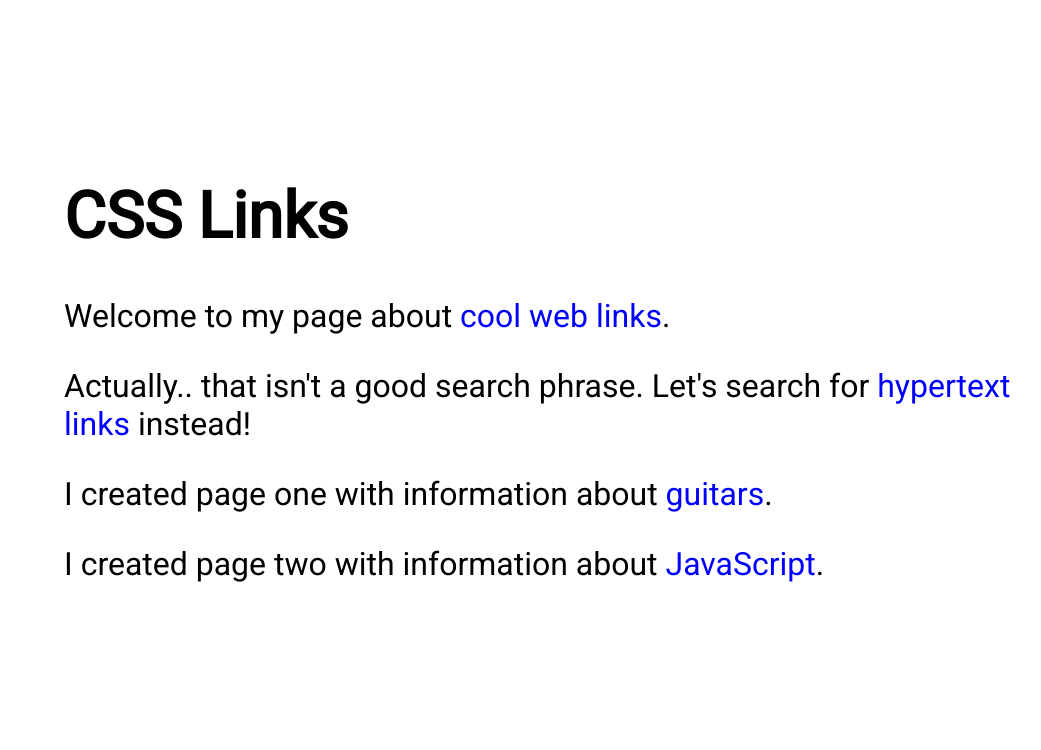
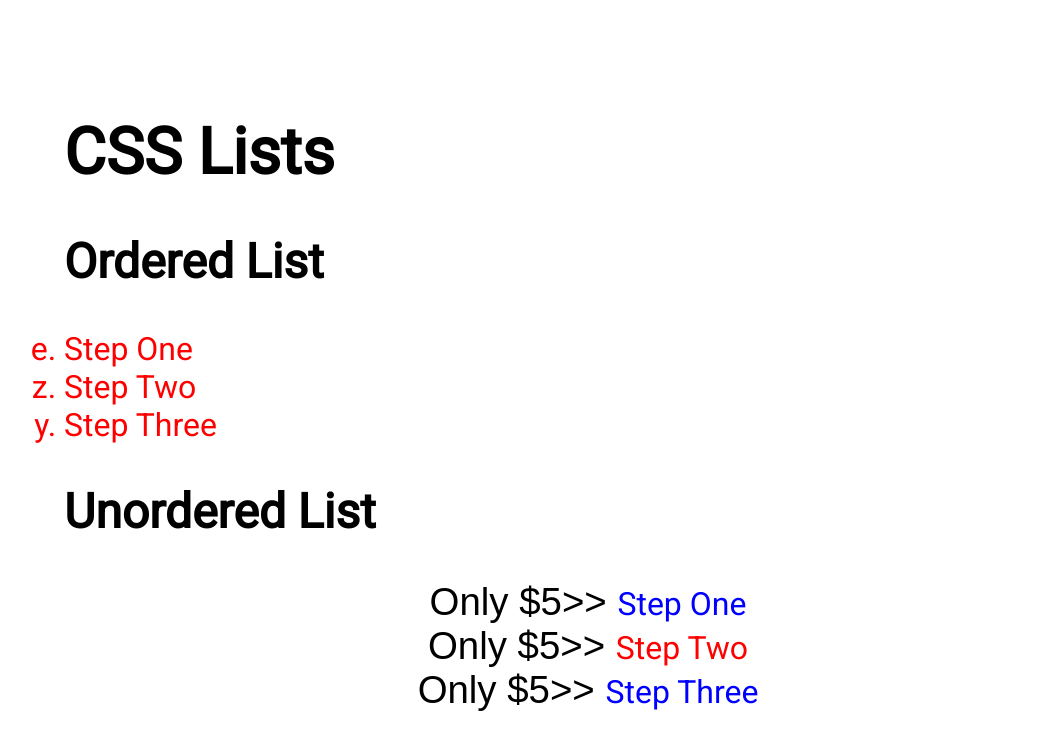
Before and after one commit to VijayReddy08/CSS_Course, a plain HTML site: page Course Learnings/index.html in a window 1280 px wide. Shown: the whole page, without its empty margins (72-1113 px from the left). Drawn offline with Linux system fonts and the light colour scheme.

Commit message:
Learned how to style Lists using CSS.

```diff
--- a/Course Learnings/css/style.css
+++ b/Course Learnings/css/style.css
@@ -1,34 +1,43 @@
 @import url('https://fonts.googleapis.com/css2?family=Roboto&display=swap');
 
 body {
-    padding: 10%;
+    padding: 5% 10%;
     font-size: 2rem;
     font-family: 'Roboto', sans-serif;
 }
 
-/* The order must be same as below otherwise it may not work as intended.Ex: typing hover before visited. */
-a {
-    text-decoration: none;
-    cursor: pointer;
-    color: hsl(240, 100%, 50%);
-    /* color: blue; */
+ol {
+    list-style-type: lower-alpha;
+    /* list-style-type: none;
+    list-style-type: disc;
+    list-style-type: decimal; */
+    padding: 0;
 }
 
-a:visited {
-    color: purple;
+ul {
+    list-style-type: square;
+    text-align: center;
+    list-style-position: inside;
+    color: #00f;
+    /* list-style-image: url("../Images/checkmark.png");
+    list-style: square url('../Images/checkmark.png') inside; */
 }
 
-/* focus is helpful if we are not using mouse insted using keyboard or something else. */
-a:hover, a:focus {
-    color: hsl(200, 100%, 50%,0.8);
-    background: gold;
-    /* opacity is for transparency 0 for full transparent and 1 for dark.
-
-    opacity: 0.8;
-    */
-    /* color: dodgerblue; */
+li {
+    color: red;
 }
 
-a:active {
+ul li {
+    color: #00f;
+}
+
+ul li:nth-child(even) {
     color: red;
 }
+
+ul ::marker {
+    color: #000;
+    font-family: fantasy;
+    font-size: 1.2em;
+    content: "Only $5>> ";
+}
--- a/Course Learnings/index.html
+++ b/Course Learnings/index.html
@@ -5,23 +5,31 @@
     <meta charset="UTF-8">
     <meta http-equiv="X-UA-Compatible" content="IE=edge">
     <meta name="viewport" content="width=device-width, initial-scale=1.0">
-    <title>CSS Links</title>
+    <title>CSS Lists</title>
     <link rel="stylesheet" href="css/style.css">
 </head>
 
 <body>
     <header>
-        <h1>CSS Links</h1>
+        <h1>CSS Lists</h1>
     </header>
     <main>
-        <p>Welcome to my page about <a href="https://www.google.com/search?q=+web+links">cool web links</a>.</p>
-
-        <p>Actually.. that isn&apos;t a good search phrase. Let's search for <a
-                href="https://www.google.com/search?q=hypertext+links">hypertext links</a> instead!</p>
-
-        <p>I created page one with information about <a href="one.html">guitars</a>.</p>
-
-        <p>I created page two with information about <a href="two.html">JavaScript</a>.</p>
+        <article>
+            <h2>Ordered List</h2>
+            <ol start="5" reversed>
+                <li>Step One</li>
+                <li value="26">Step Two</li>
+                <li>Step Three</li>
+            </ol>
+        </article>
+        <article>
+            <h2>Unordered List</h2>
+            <ul>
+                <li>Step One</li>
+                <li>Step Two</li>
+                <li>Step Three</li>
+            </ul>
+        </article>
     </main>
 </body>
 
```
Also changed, not shown: Course Learnings/Images/checkmark.png (added).
